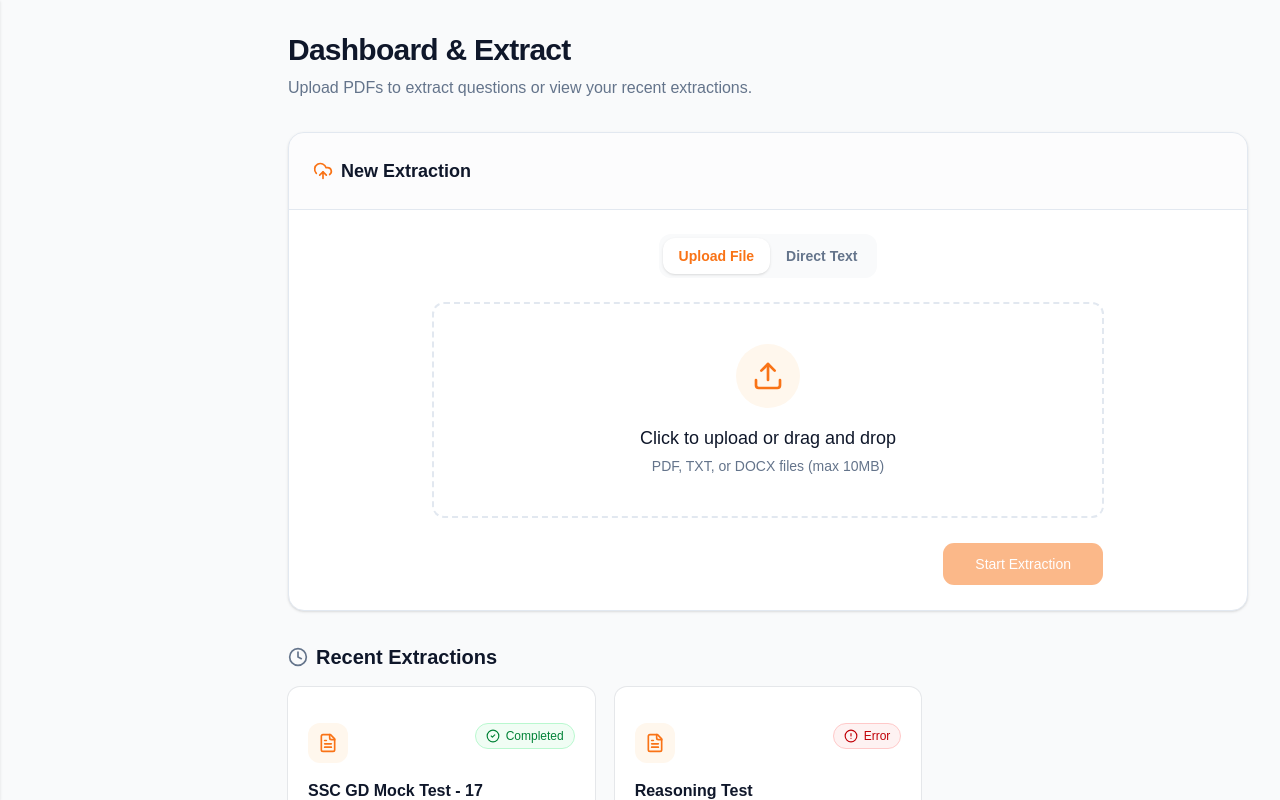
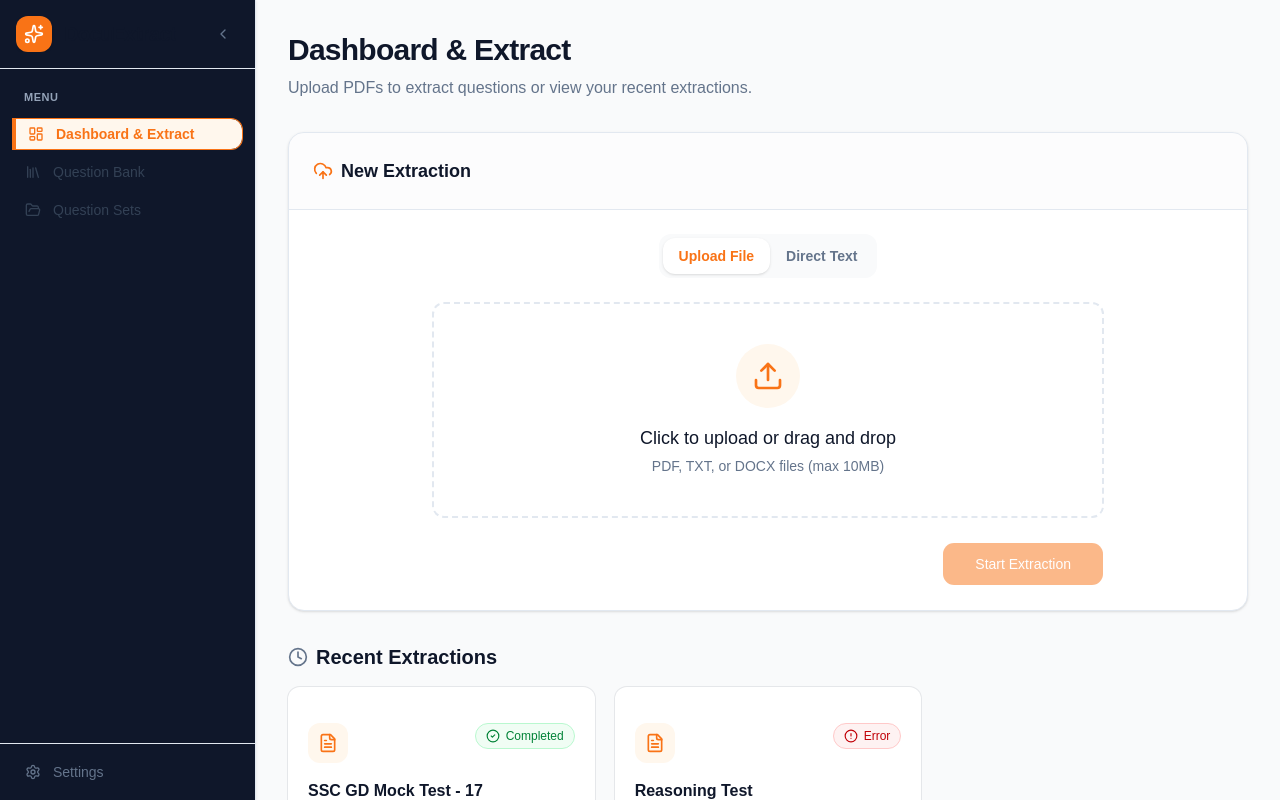
Before and after one commit to RahulSriwastaw/DocuExtract, a React (Vite) app: page / in a window 1280 px wide. Built offline with nearby package versions, Linux system fonts and the light colour scheme.

Commit message:
Fix Windows sidebar display by making mobile animation desktop-aware

```diff
--- a/src/App.tsx
+++ b/src/App.tsx
@@ -16,6 +16,7 @@ export default function App() {
   const [activeTab, setActiveTab] = useState<'extract' | 'question-bank' | 'sets' | 'create-set' | 'settings' | 'edit-question'>('extract');
   const [isSidebarCollapsed, setIsSidebarCollapsed] = useState(false);
   const [isMobileMenuOpen, setIsMobileMenuOpen] = useState(false);
+  const [isDesktop, setIsDesktop] = useState(false);
   const [selectedDocument, setSelectedDocument] = useState<Document | null>(null);
   const [extractedQuestions, setExtractedQuestions] = useState<Question[]>([]);
   const [editingQuestion, setEditingQuestion] = useState<Question | null>(null);
@@ -29,6 +30,14 @@ export default function App() {
     } else {
       setDocuments(mockDocuments);
     }
+  }, []);
+
+  useEffect(() => {
+    const updateDesktopMode = () => setIsDesktop(window.matchMedia('(min-width: 768px)').matches);
+    updateDesktopMode();
+
+    window.addEventListener('resize', updateDesktopMode);
+    return () => window.removeEventListener('resize', updateDesktopMode);
   }, []);
 
   const saveDocuments = (newDocs: Document[]) => {
@@ -127,7 +136,7 @@ export default function App() {
       {activeTab !== 'edit-question' && (
         <motion.aside
           initial={false}
-          animate={{ x: isMobileMenuOpen ? 0 : '-100%' }}
+          animate={{ x: isDesktop ? 0 : (isMobileMenuOpen ? 0 : '-100%') }}
           className={`
           fixed inset-y-0 left-0 z-40 md:relative md:z-10
           md:translate-x-0
```
